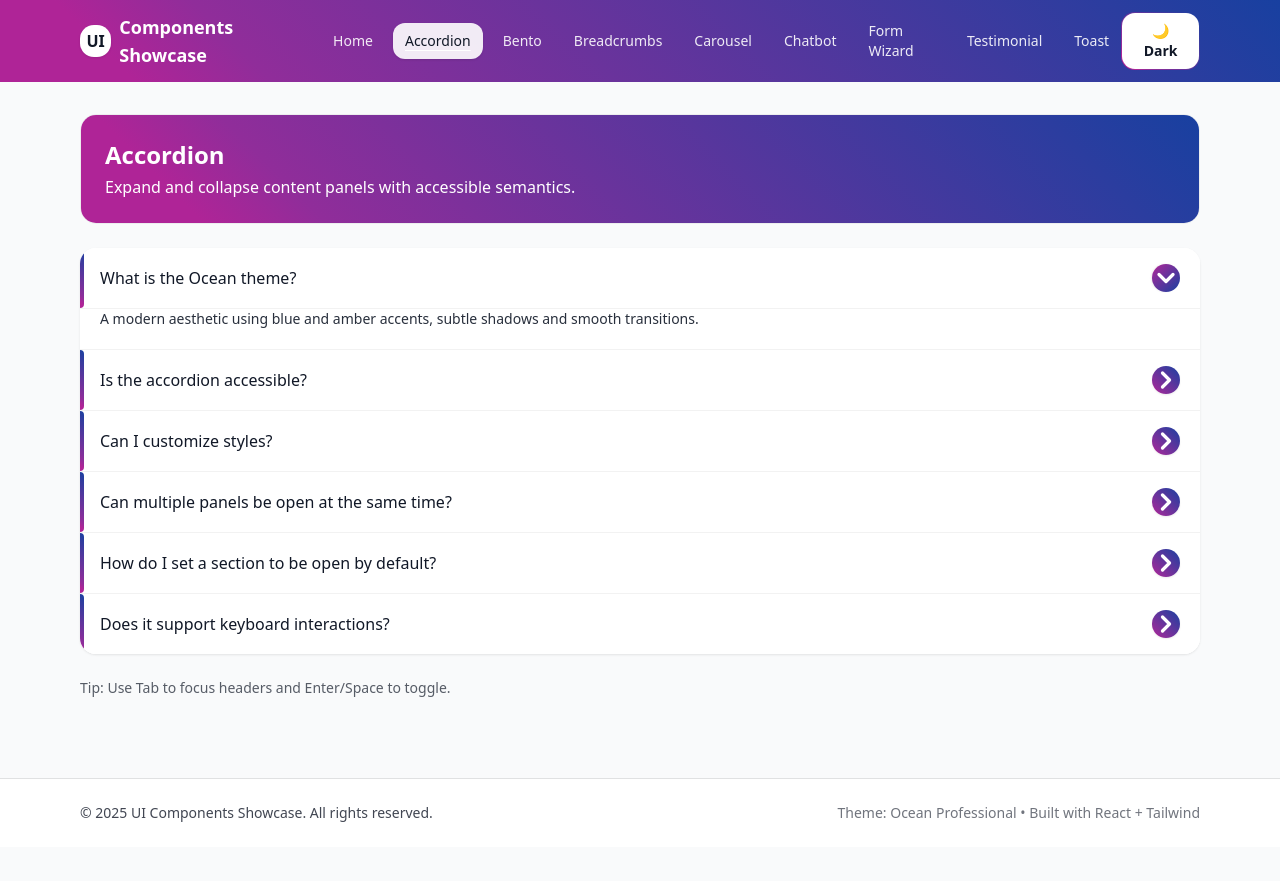
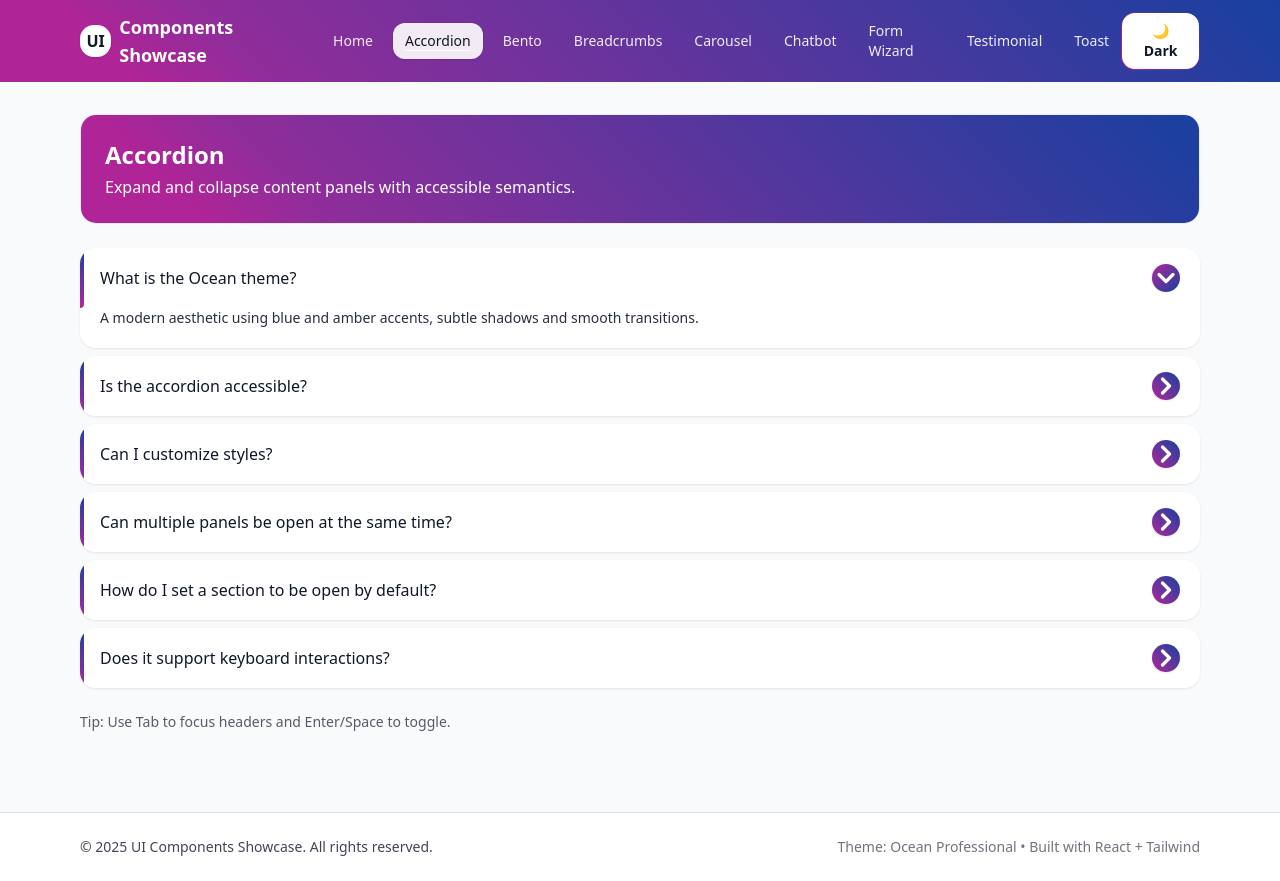
Before and after one commit to kavia-common/ui-components-showcase-3705-3714, a React (Create React App) app in the folder frontend_react_app/: page /accordion in a window 1280 px wide. Before the commit the page ends 847 px from the top, so only its background shows below. Built offline with nearby package versions, Linux system fonts and the light colour scheme.

Commit message:
Checkpoint 32 - cgb1804199

```diff
--- a/frontend_react_app/src/components/ui/Accordion.jsx
+++ b/frontend_react_app/src/components/ui/Accordion.jsx
@@ -19,9 +19,11 @@ export default function Accordion({ items = [], variant = "soft" }) {
   };
 
   // Keep solid surfaces; use a subtle container treatment
+  // Apply vertical spacing between items without affecting each item's internal padding.
+  // Use flex + space-y utilities instead of relying solely on borders for separation.
   const containerStyle =
-    "divide-y divide-black/5 rounded-2xl overflow-hidden " +
-    (variant === "outline" ? "border border-black/10 bg-surface" : "shadow-soft bg-surface");
+    "flex flex-col space-y-2 rounded-2xl " +
+    (variant === "outline" ? "" : ""); // keep variant styling on each item instead of the container
 
   return (
     <div className={containerStyle} role="region" aria-label="Accordion">
@@ -32,6 +34,7 @@ export default function Accordion({ items = [], variant = "soft" }) {
           title={item.title}
           isOpen={openIds.includes(item.id ?? String(idx))}
           onToggle={toggle}
+          variant={variant}
         >
           {item.content}
         </AccordionItem>
@@ -40,14 +43,21 @@ export default function Accordion({ items = [], variant = "soft" }) {
   );
 }
 
-function AccordionItem({ idProp, title, isOpen, onToggle, children }) {
+function AccordionItem({ idProp, title, isOpen, onToggle, children, variant = "soft" }) {
   const reactId = useId();
   const buttonId = `${reactId}-button-${idProp}`;
   const panelId = `${reactId}-panel-${idProp}`;
 
+  // Item wrapper: apply per-item surface/border/shadow so outer container can manage spacing safely.
+  // Keep rounded corners and separation without interfering with inner padding or focus outlines.
+  const itemWrapperClass =
+    variant === "outline"
+      ? "bg-surface border border-black/10 rounded-2xl overflow-hidden"
+      : "bg-surface shadow-soft rounded-2xl overflow-hidden";
+
   // Header: maintain thin left brand strip. Icon: full gradient background with white chevron.
   return (
-    <div className="bg-white">
+    <div className={itemWrapperClass}>
       <h3 className="m-0">
         <button
           id={buttonId}
@@ -56,7 +66,7 @@ function AccordionItem({ idProp, title, isOpen, onToggle, children }) {
             "bg-white text-text",
             "hover:bg-gray-50",
             "focus:outline-none focus-visible:ring-2 focus-visible:ring-primary/40",
-            isOpen ? "border-b border-black/5" : "",
+            // keep clean edge; item wrapper already has its own border/shadow
           ]
             .filter(Boolean)
             .join(" ")}
```
Also changed, not shown: 2 other files (tests, documents, lock files or other folders).
